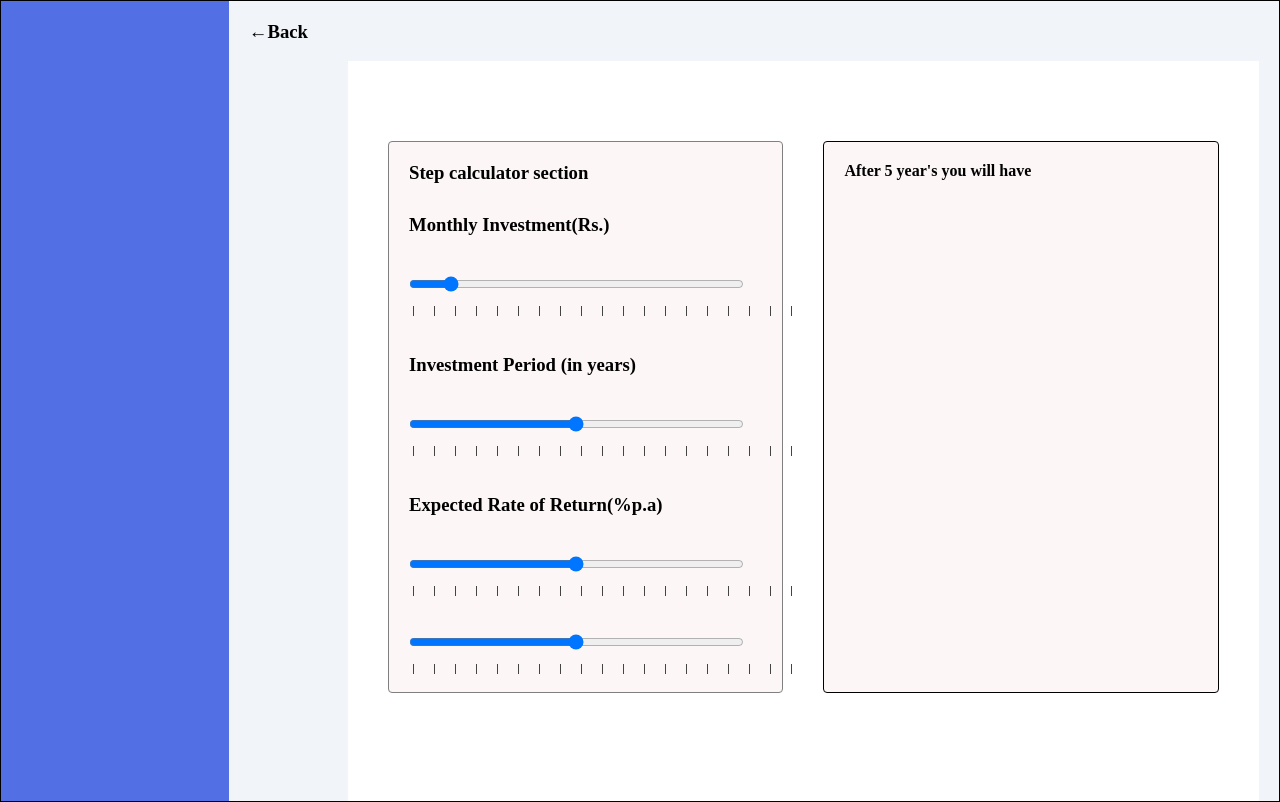
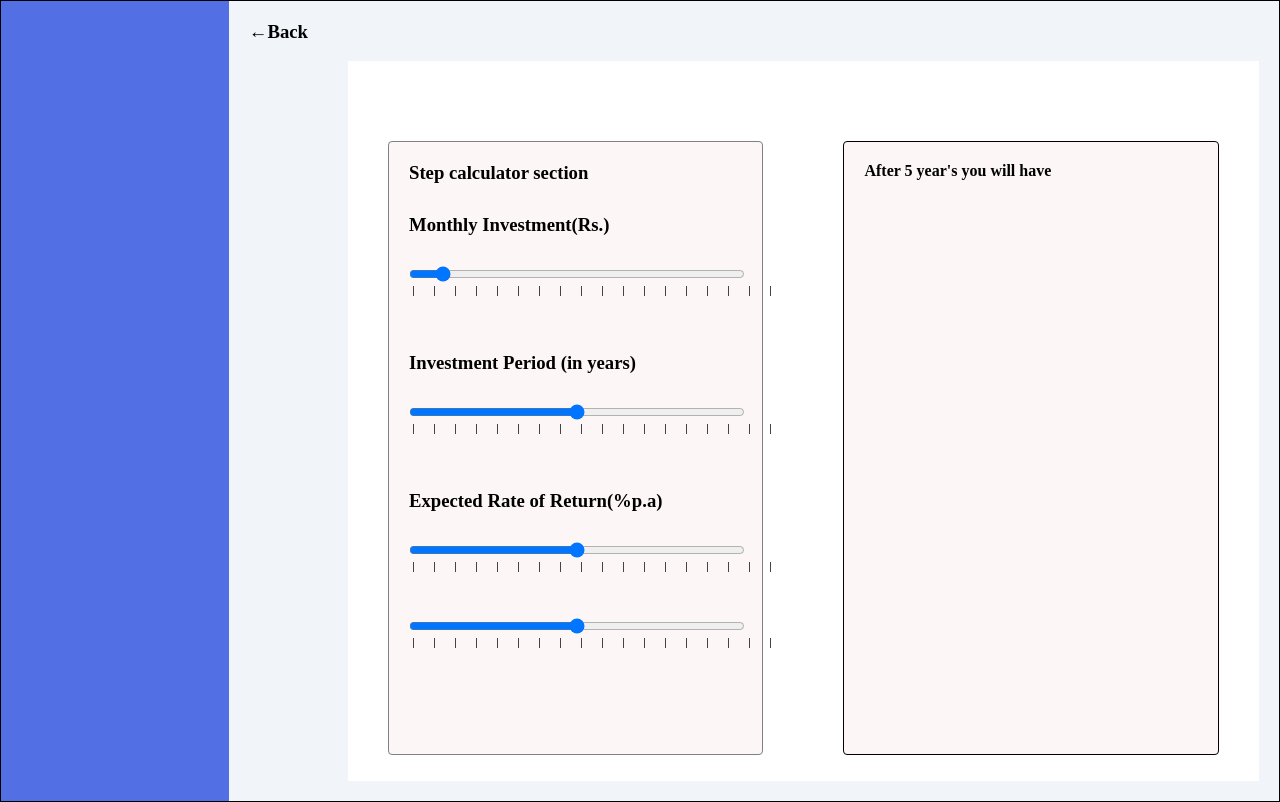
Before and after one commit to kritika2707/SIP_Step_up_Calculator, a React (Create React App) app: page / in a window 1280 px wide. Built offline with nearby package versions, Linux system fonts and the light colour scheme.

Commit message:
css update again

```diff
--- a/src/App.css
+++ b/src/App.css
@@ -58,10 +58,8 @@ background-color: #f1f5fa;
   display: flex;
   background-color: #ffffff;
   width: 80%;
-
-  margin-top: 60px;
-  margin-left: 20px;
-  margin-right: 20px;
+  height: 90%;
+  margin: 60px 20px;
 }
 
 .stepUpCalculaor{
@@ -69,11 +67,9 @@ background-color: #f1f5fa;
   border-radius: 4px;
   background-color: #fcf6f6;
   width: 50%;
-  height: 550px;
+  height: 85%;
   /* padding: 40px; */
-  margin-top: 80px;
-  margin-left: 40px;
-  margin-right: 40px;
+  margin: 80px 40px;
 
 }
 .graph{
@@ -81,9 +77,8 @@ background-color: #f1f5fa;
   border-radius: 4px;
   background-color: #fcf6f6;
   width: 50%;
-  height: 550px;
-  margin-top: 80px;
-  margin-right: 40px;
+  height: 85%;
+  margin: 80px 40px;
 
 }
 
@@ -91,14 +86,14 @@ h3,h4{
   margin: 10px;
   padding: 10px;
 }
-.rangeSlider input{
+.slide input{
   margin-top: 10px;
   margin-left: 20px;
-  padding: 10px;
+  /* padding: 10px; */
 }
 
 input{
-  width: 80%;
+  width: 90%;
 }
 svg{
   padding-left: 20px;
--- a/src/Assets/SliderCalculator.js
+++ b/src/Assets/SliderCalculator.js
@@ -1,11 +1,12 @@
 import React from "react";
 
-function SliderCalculator(){
-    return(
 
+function SliderCalculator() {
+  return (
     <div className="stepUpCalculaor">
       <h3> Step calculator section</h3>
       <div className="rangeSlider">
+        <div className="slide">
           <h3>Monthly Investment(Rs.)</h3>
           <input type="range" min="1" max="600" />
           <svg width="100%" height="24">
@@ -19,7 +20,9 @@ function SliderCalculator(){
               strokeDasharray="1 20"
             />
           </svg>
+        </div>
         <br />
+        <div className="slide">
           <h3>Investment Period (in years)</h3>
           <input type="range" />
           <svg width="100%" height="24">
@@ -33,7 +36,9 @@ function SliderCalculator(){
               strokeDasharray="1 20"
             />
           </svg>
+        </div>
         <br />
+        <div className="slide">
           <h3>Expected Rate of Return(%p.a)</h3>
           <input type="range" />
           <svg width="100%" height="24">
@@ -47,8 +52,9 @@ function SliderCalculator(){
               strokeDasharray="1 20"
             />
           </svg>
+        </div>
         <br />
-
+        <div className="slide">
           <input type="range" />
           <svg width="100%" height="24">
             <line
@@ -63,10 +69,8 @@ function SliderCalculator(){
           </svg>
         </div>
       </div>
-
-
-
-    )
+    </div>
+  );
 }
 
 export default SliderCalculator;
```
Lines whose indentation alone changed are shown as unchanged.
